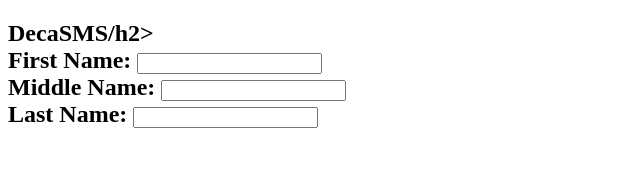
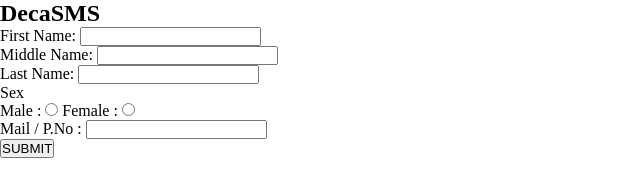
Before and after one commit to Ibrahim-Sani/studentManagementSystem, a plain HTML site: page DecaSms/index.html in a window 1280 px wide. Shown: the whole page, without its empty margins (0-640 px from the left). Drawn offline with Linux system fonts and the light colour scheme.

Commit message:
updates index and style file

```diff
--- a/DecaSms/index.html
+++ b/DecaSms/index.html
@@ -6,12 +6,20 @@
     <meta http-equiv="X-UA-Compatible" content="IE=edge">
     <meta name="viewport" content="width=device-width, initial-scale=1.0">
     <title>DecaSMS</title>
+    <link rel="stylesheet" href="style.css" />
 </head>
 
 <body>
-    <h2>DecaSMS/h2>
-        <form>
-            First Name: <input type="'text"><br> Middle Name: <input type="text"><br> Last Name: <input type="text"><br>
+    <h2>DecaSMS</h2>
+        <form action="" method="post">
+            First Name: <input type="'text" required><br>
+            Middle Name: <input type="text" required><br>
+            Last Name: <input type="text" required><br>
+            Sex <br>
+            Male : <input type="radio" name="sex" id="Male" value="Male" required/>
+            Female : <input type="radio" name="sex" id="Female" value="Female" required/> <br>
+            Mail / P.No : <input type="tel" id="contact" pattern="[0-9]{4}[0-9]{3}[0-9]{4}" required/> <br>
+            <input type="submit" value="SUBMIT" />
         </form>
 
 </body>
--- /dev/null
+++ b/DecaSms/style.css
@@ -0,0 +1,4 @@
+*{
+    margin : 0px;
+    padding : 0px;
+}
```
